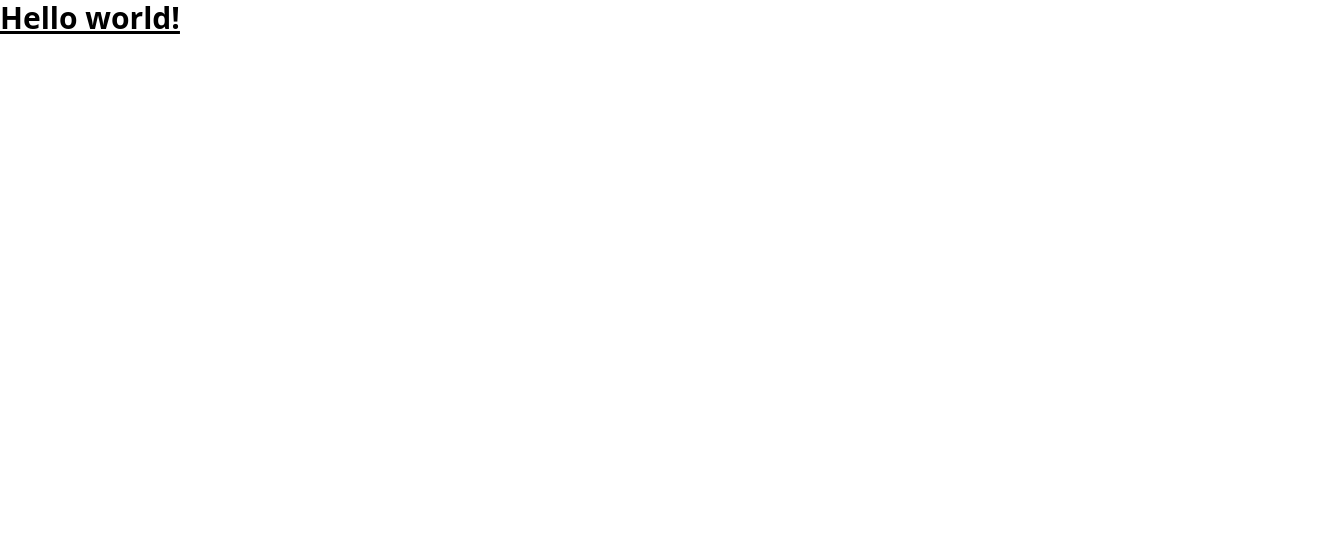
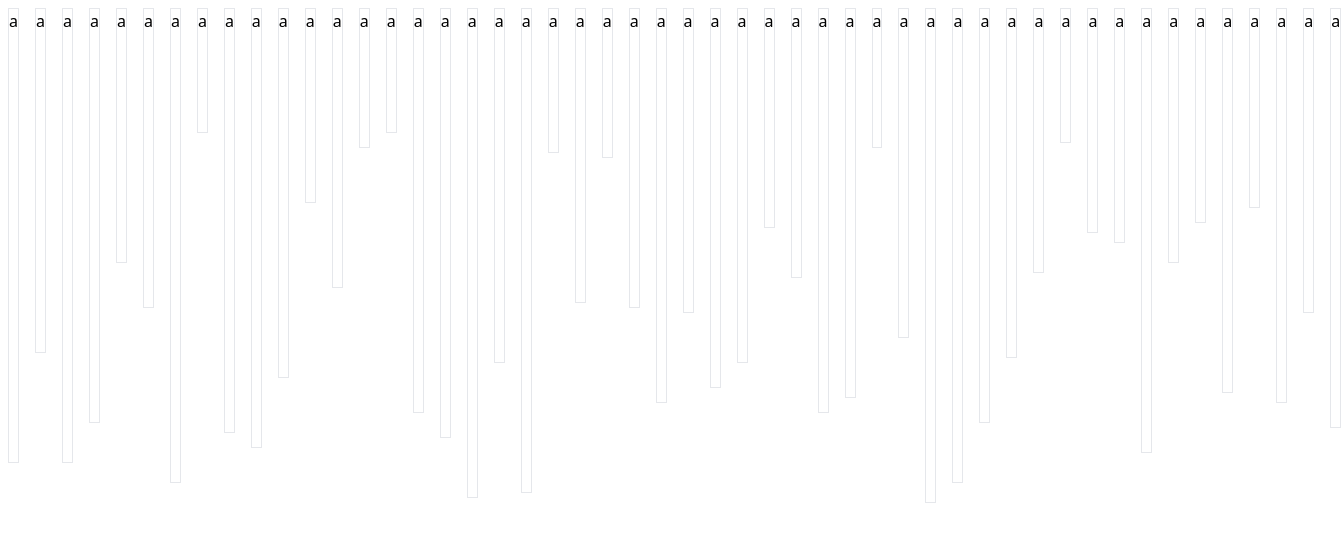
Before and after one commit to bluffdev/sorting-visualizer, a React (Vite) app: page / in a window 1280 px wide. Shown: the top 542 px of the page, 1341 px wide, since content can reach past the window. Built offline with nearby package versions, Linux system fonts and the light colour scheme.

Commit message:
Created divs

```diff
--- a/src/App.tsx
+++ b/src/App.tsx
@@ -1,3 +1,23 @@
+import { useState } from "react";
+
+function generateArray() {
+  let array = new Array<number>(50);
+  for (let i = 0; i < array.length; i++) {
+    array[i] = Math.floor(Math.random() * (100 - 25) + 25);
+  }
+  return array;
+}
+
 export default function App() {
-  return <h1 className="text-3xl font-bold underline">Hello world!</h1>;
+  let [array, setArray] = useState(generateArray());
+
+  return (
+    <div className="flex">
+      {array.map((a) => (
+        <div className="border m-2 w-[25px]" style={{ height: `${a * 5}px` }}>
+          a
+        </div>
+      ))}
+    </div>
+  );
 }
```
